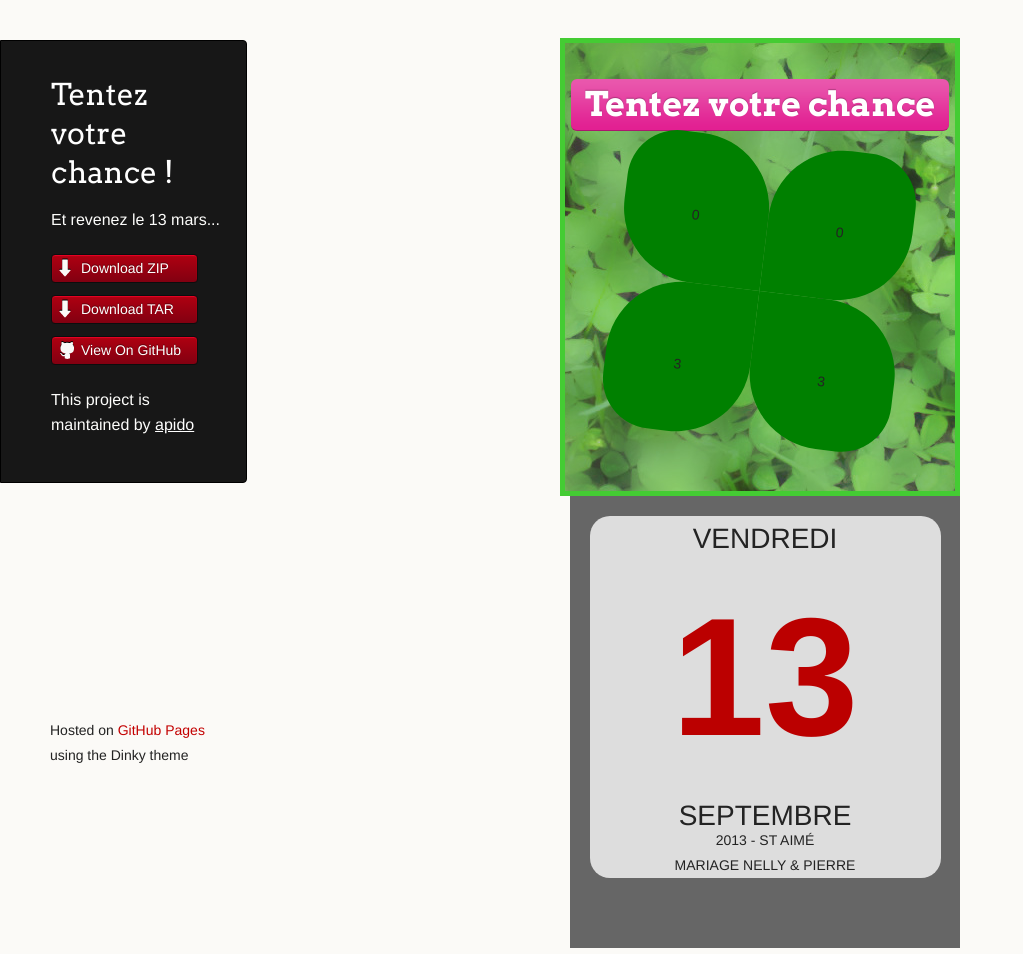
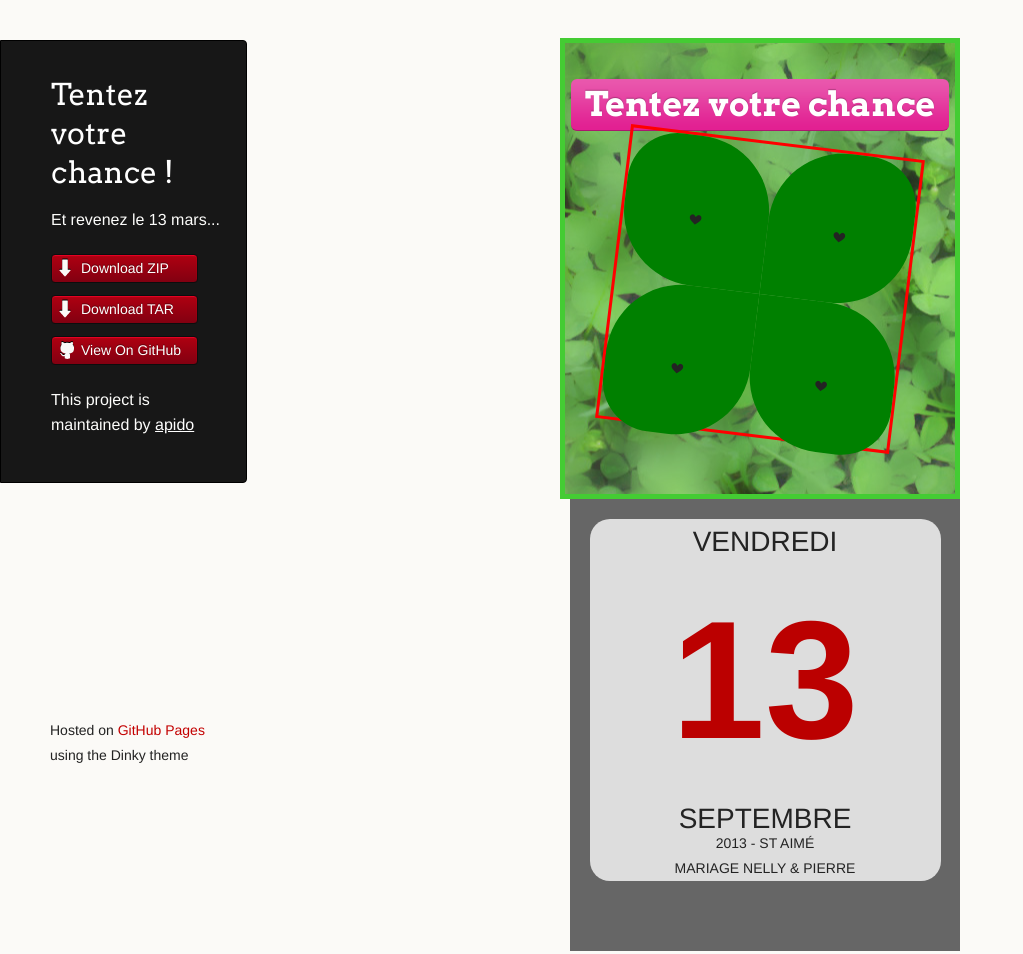
Before and after one commit to apido/clover-game, a plain HTML site: page index.html in a window 1280 px wide. Shown: the whole page, without its empty margins (0-1023 px from the left). Drawn offline with nearby package versions, Linux system fonts and the light colour scheme.

Commit message:
change numbers for real symbols

```diff
--- /dev/null
+++ b/fonts/heydings/heydings_icon_font.css
@@ -0,0 +1,15 @@
+/* Generated by Font Squirrel (http://www.fontsquirrel.com) on March 11, 2013 */
+
+
+
+@font-face {
+    font-family: 'heydings_iconsregular';
+    src: url('heydings_icons-webfont.eot');
+    src: url('heydings_icons-webfont.eot?#iefix') format('embedded-opentype'),
+         url('heydings_icons-webfont.woff') format('woff'),
+         url('heydings_icons-webfont.ttf') format('truetype'),
+         url('heydings_icons-webfont.svg#heydings_iconsregular') format('svg');
+    font-weight: normal;
+    font-style: normal;
+
+}
--- a/javascripts/cloverscratcher.js
+++ b/javascripts/cloverscratcher.js
@@ -13,10 +13,11 @@
   Cloverscratcher = (function() {
 
     function Cloverscratcher() {
-      var i, _i;
+      var font_case, i, _i;
       this.symbols = [];
+      font_case = ['h', 's', 'y', 'h'];
       for (i = _i = 0; _i <= 3; i = ++_i) {
-        this.symbols[i] = Math.floor(Math.random() * 4);
+        this.symbols[i] = font_case[Math.floor(Math.random() * 4)];
       }
     }
 
--- a/src/ticket.scss
+++ b/src/ticket.scss
@@ -3,6 +3,15 @@ $CLOVER_COL: green;
 $RAD1: 50px;
 $RAD2: 75px;
 $RAD3: 0px;
+@font-face {
+ font-family: 'heydings';
+ src: url(../fonts/heydings/heydings_icons-webfont.eot?#iefix) format('embedded-opentype'),
+      url(../fonts/heydings/heydings_icons-webfont.woff) format('woff'),
+      url(../fonts/heydings/heydings_icons-webfont.ttf) format('truetype'),
+      url(../fonts/heydings/heydings_icons-webfont.svg#heydings_iconsregular) format('svg');
+ font-weight: normal;
+ font-style: normal;
+}
 
 #ticket {
   width: 60%;
@@ -19,6 +28,8 @@ $RAD3: 0px;
     margin: auto;
     border: solid 3px red;
     @include transform(rotate(7deg));
+    font-family:'heydings' !important;
+
     .cloverleaf{
       background: $CLOVER_COL;
       width: 50%;
```
Also changed, not shown: fonts/heydings/generator_config.txt (added), fonts/heydings/heydings_icons-webfont.svg (added), fonts/heydings/heydings_icons-webfont.ttf (added), fonts/heydings/heydings_icons-webfont.woff (added), stylesheets/styles.css, 2 other files.
